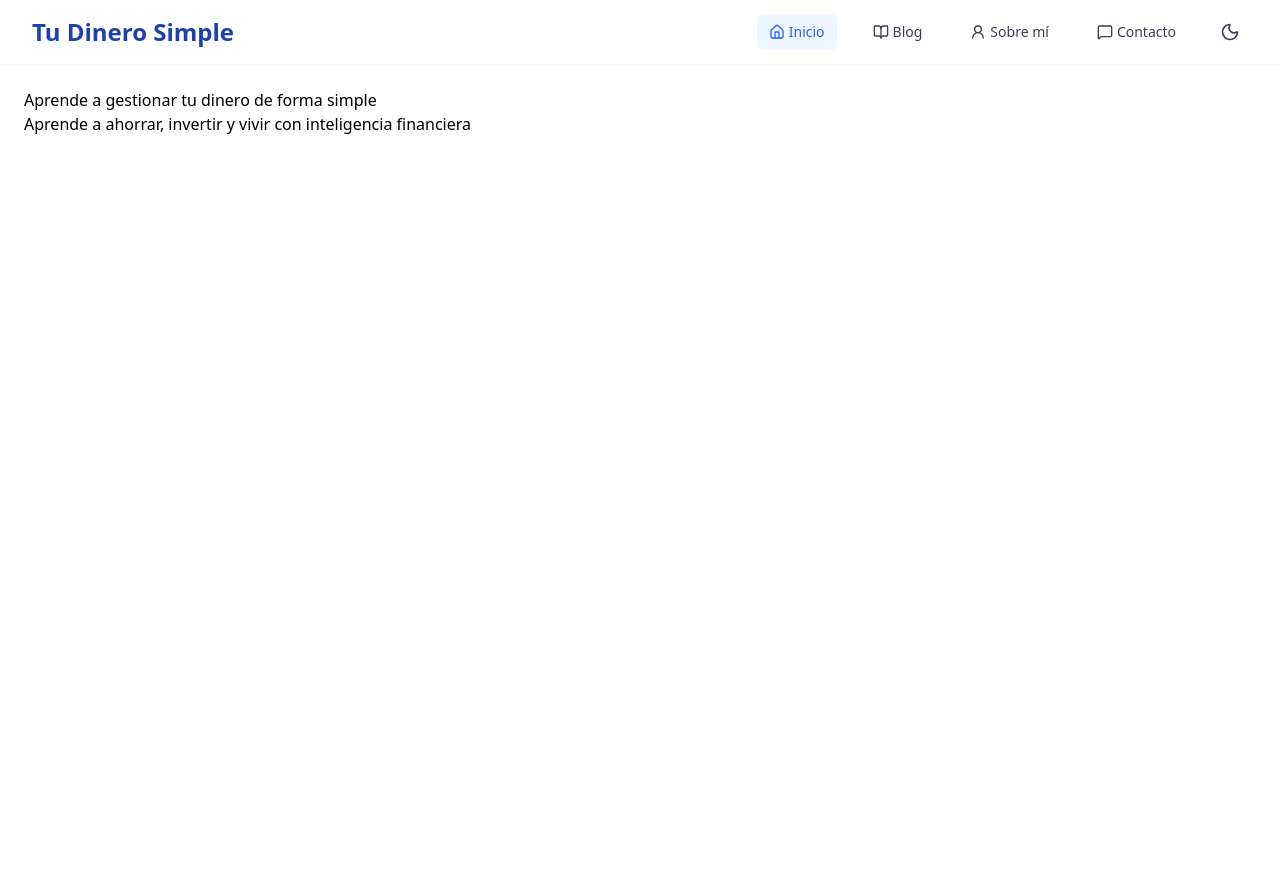
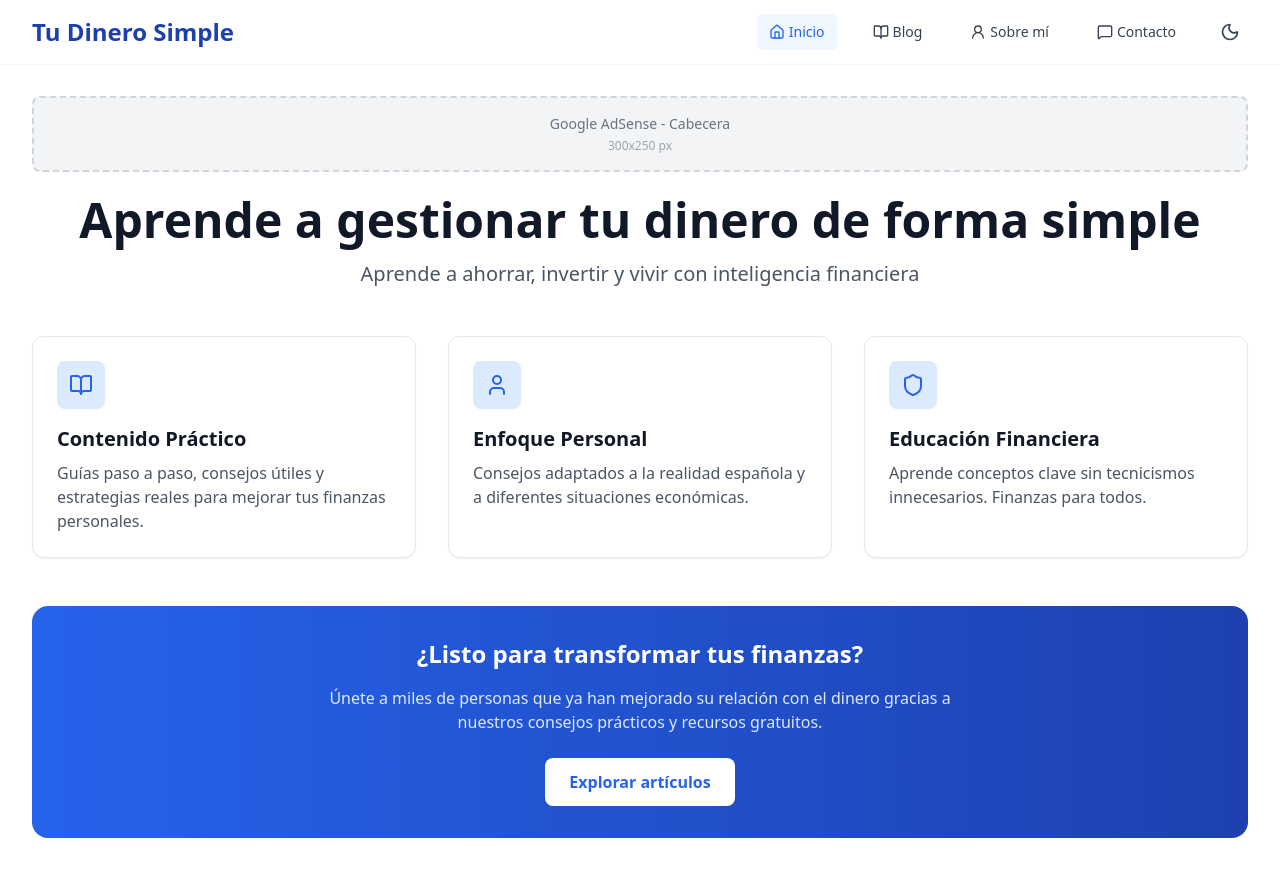
Before and after one commit to ridedcp/clearwealth, a React (Vite) app: page /es/ in a window 1280 px wide. Before the commit the page ends 800 px from the top, so only its background shows below. Built offline with nearby package versions, Linux system fonts and the light colour scheme.

Commit message:
Update Home.jsx

```diff
--- a/src/pages/Home.jsx
+++ b/src/pages/Home.jsx
@@ -1,13 +1,45 @@
-import SEO from "../seo/SEO";
-import { t } from "../i18n";
+import AdPlaceholder from '../components/AdPlaceholder'
+import { BookOpen, User, Shield } from 'lucide-react'
+import SEO from '../seo/SEO'
 
 export default function Home({ lang }) {
-  const path = `/${lang}/`;
+  const path = `/${lang}/`
   return (
-    <div style={{padding:24}}>
-      <SEO lang={lang} path={path} title={t(lang,'brand')} description={t(lang,'tagline')} />
-      <h1>{t(lang,'home.title')}</h1>
-      <p>{t(lang,'tagline')}</p>
+    <div className="max-w-7xl mx-auto px-4 sm:px-6 lg:px-8 py-8">
+      <SEO lang={lang} path={path} title="Tu Dinero Simple" description="Aprende a ahorrar, invertir y vivir con inteligencia financiera" />
+      <AdPlaceholder position="Cabecera" />
+      <div className="text-center mb-12">
+        <h1 className="text-4xl md:text-5xl font-bold text-gray-900 dark:text-white mb-4">
+          Aprende a gestionar tu dinero de forma simple
+        </h1>
+        <p className="text-xl text-gray-600 dark:text-gray-300 max-w-3xl mx-auto">
+          Aprende a ahorrar, invertir y vivir con inteligencia financiera
+        </p>
+      </div>
+      <div className="grid md:grid-cols-2 lg:grid-cols-3 gap-8 mb-12">
+        {[
+          {icon:BookOpen, title:'Contenido Práctico', text:'Guías paso a paso, consejos útiles y estrategias reales para mejorar tus finanzas personales.'},
+          {icon:User, title:'Enfoque Personal', text:'Consejos adaptados a la realidad española y a diferentes situaciones económicas.'},
+          {icon:Shield, title:'Educación Financiera', text:'Aprende conceptos clave sin tecnicismos innecesarios. Finanzas para todos.'},
+        ].map((c,i)=>(
+          <div key={i} className="bg-white dark:bg-gray-800 rounded-xl p-6 shadow-sm border border-gray-200 dark:border-gray-700">
+            <div className="w-12 h-12 bg-blue-100 dark:bg-blue-900/30 rounded-lg flex items-center justify-center mb-4">
+              <c.icon className="w-6 h-6 text-blue-600 dark:text-blue-400" />
+            </div>
+            <h3 className="text-xl font-semibold text-gray-900 dark:text-white mb-2">{c.title}</h3>
+            <p className="text-gray-600 dark:text-gray-300">{c.text}</p>
+          </div>
+        ))}
+      </div>
+      <div className="bg-gradient-to-r from-blue-600 to-blue-800 rounded-2xl p-8 text-white text-center">
+        <h2 className="text-2xl font-bold mb-4">¿Listo para transformar tus finanzas?</h2>
+        <p className="text-blue-100 mb-6 max-w-2xl mx-auto">
+          Únete a miles de personas que ya han mejorado su relación con el dinero gracias a nuestros consejos prácticos y recursos gratuitos.
+        </p>
+        <a href={`/${lang}/blog`} className="inline-block bg-white text-blue-600 px-6 py-3 rounded-lg font-semibold hover:bg-gray-100 transition-colors">
+          Explorar artículos
+        </a>
+      </div>
     </div>
-  );
+  )
 }
```
